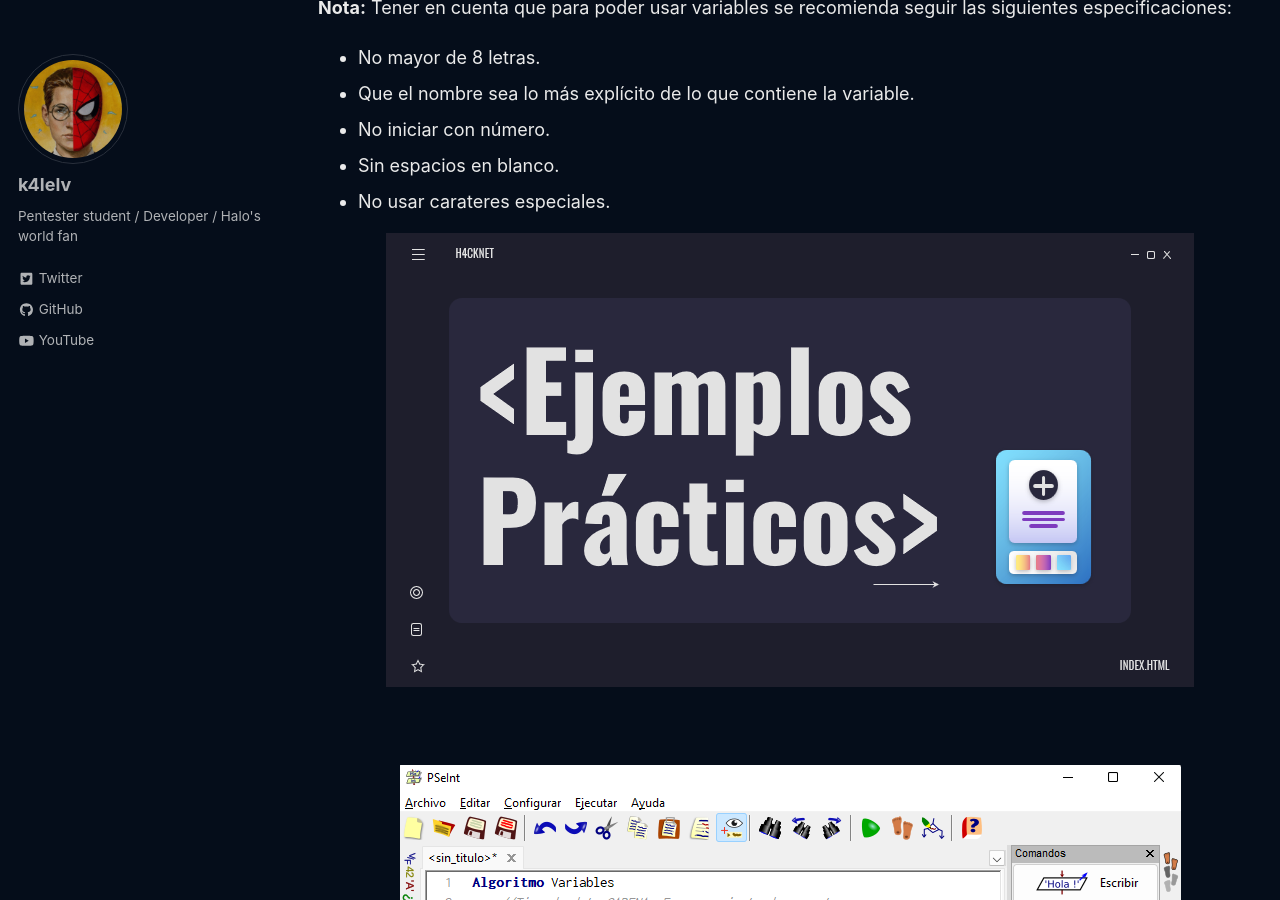
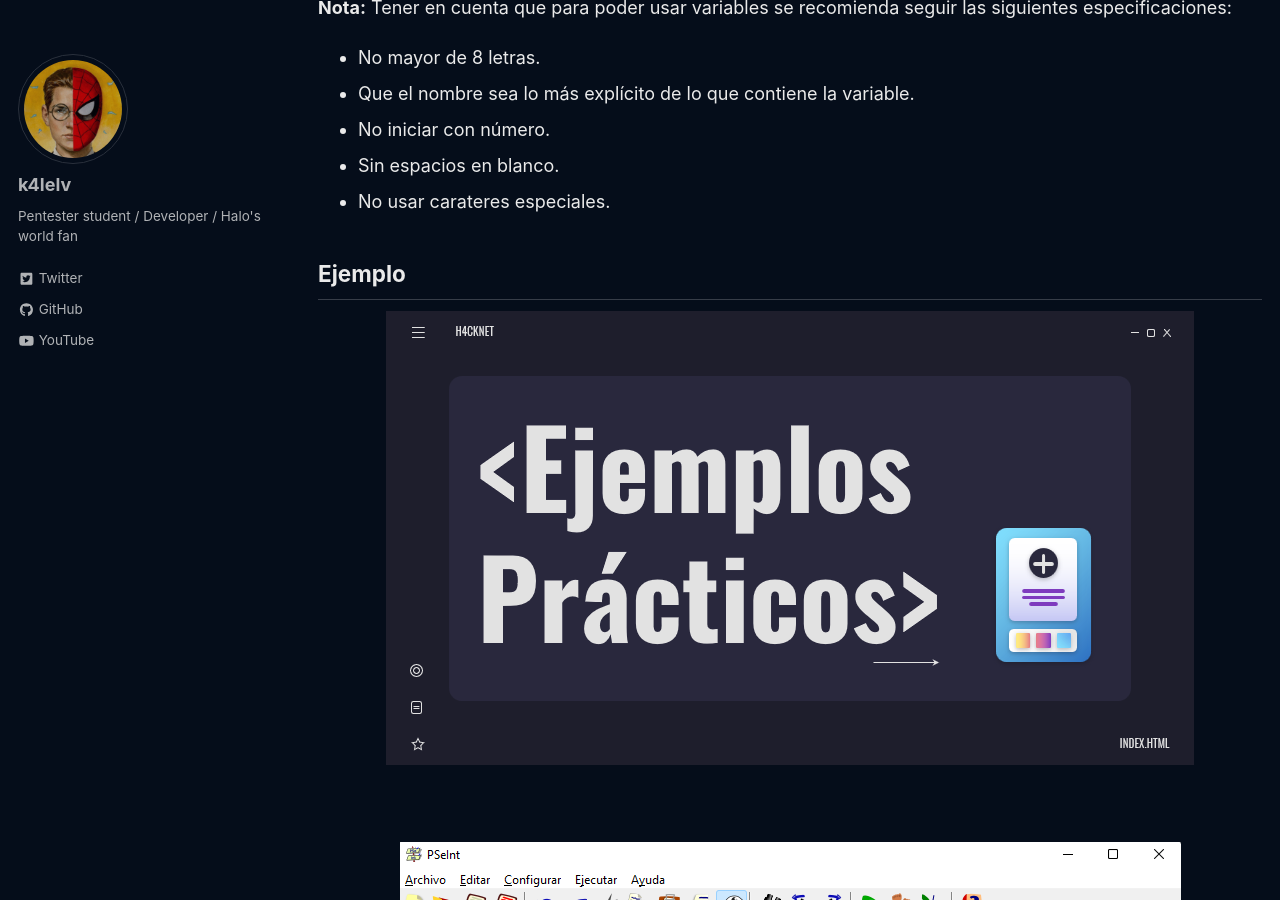
Before and after one commit to k4lelv/k4lelv.github.io, a Jekyll site: the page built from _posts/2022-07-27-Variables-y-tipos-de-datos.md, in a window 1280 px wide and 900 px high, scrolled down 2488 px. Built offline with Jekyll 4.4.1, drawn with Linux system fonts in a browser that asks for light colours; cached includes are drawn as plain includes; a script that is not in the unit is left out.

Commit message:
Orden de los parrafos

```diff
--- a/_posts/2022-07-27-Variables-y-tipos-de-datos.md
+++ b/_posts/2022-07-27-Variables-y-tipos-de-datos.md
@@ -52,6 +52,9 @@ Ahora veremos como se debe hacer uso de las variables dentro de PSeInt, para eso
 * No iniciar con número.
 * Sin espacios en blanco.
 * No usar carateres especiales.
+<br>
+
+## Ejemplo
 
 <center>
 <img src="https://k4lelv.github.io/assets/images/Variables-y-tipo-de-datos/Ejemplos.png">
```
